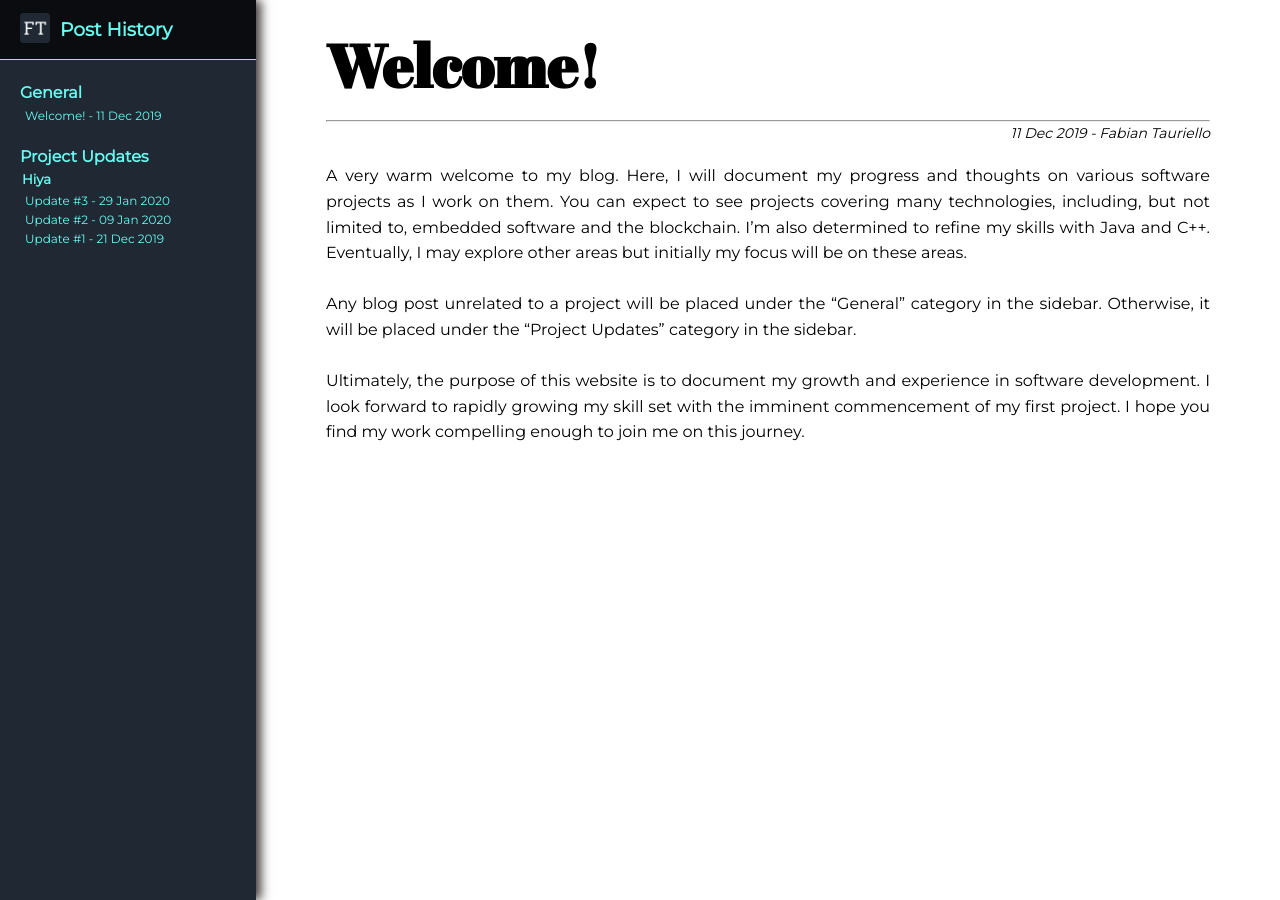
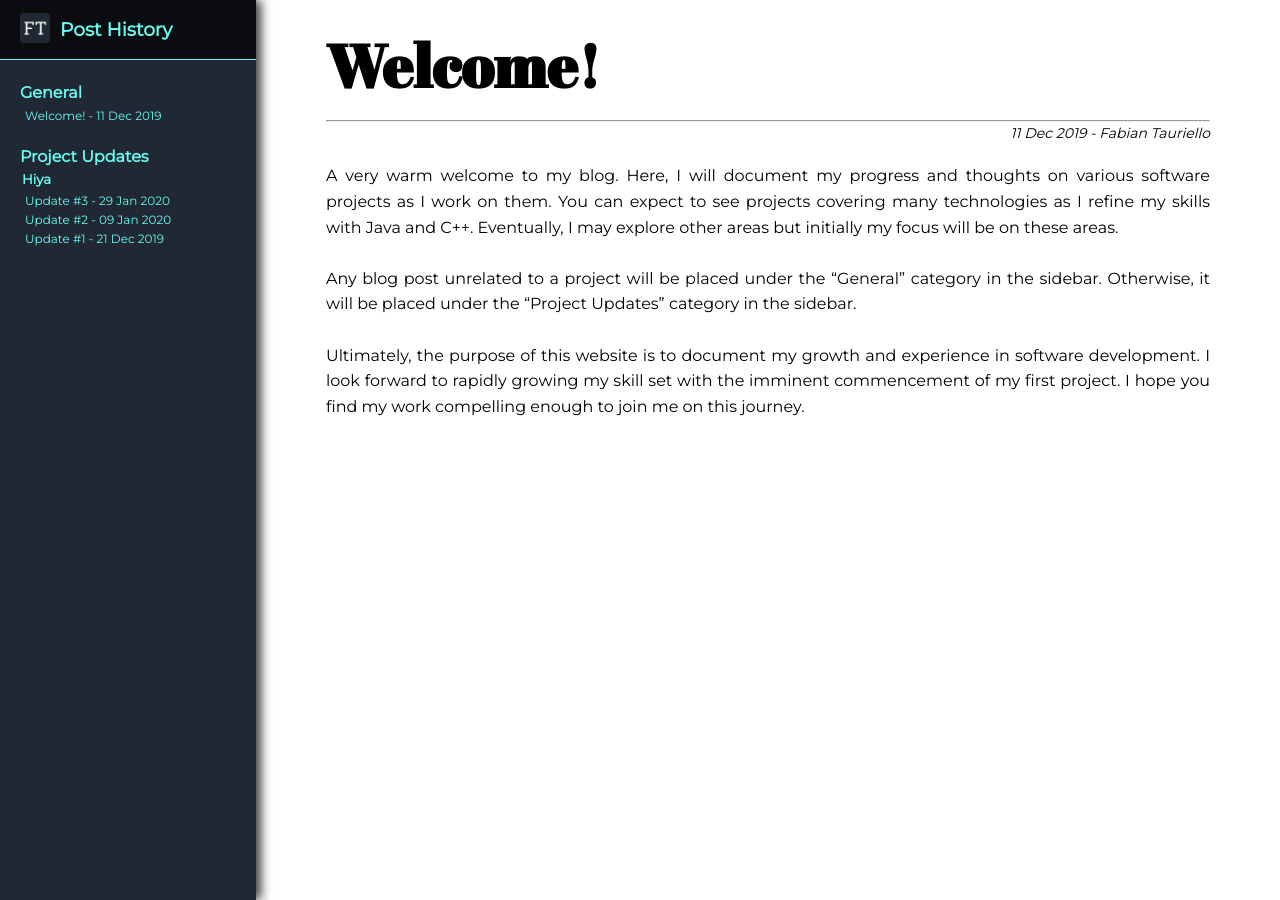
Before and after one commit to FabianTauriello/FabianTauriello.github.io, a Jekyll site: the page built from _posts/general/2019-12-11-welcome.md, in a window 1280 px wide. Built offline with Jekyll 4.4.1, drawn with Linux system fonts in a browser that asks for light colours.

Commit message:
Change welcome blog post Refine portfolio direction

```diff
--- a/_posts/general/2019-12-11-welcome.md
+++ b/_posts/general/2019-12-11-welcome.md
@@ -8,7 +8,7 @@ categories: general
 
 ---
 
-A very warm welcome to my blog. Here, I will document my progress and thoughts on various software projects as I work on them. You can expect to see projects covering many technologies, including, but not limited to, embedded software and the blockchain. I'm also determined to refine my skills with Java and C++. Eventually, I may explore other areas but initially my focus will be on these areas.
+A very warm welcome to my blog. Here, I will document my progress and thoughts on various software projects as I work on them. You can expect to see projects covering many technologies as I refine my skills with Java and C++. Eventually, I may explore other areas but initially my focus will be on these areas.
 
 <br>Any blog post unrelated to a project will be placed under the “General” category in the sidebar. Otherwise, it will be placed under the “Project Updates” category in the sidebar.
 
```
Also changed, not shown: css/main.css (+0 -23 lines).
